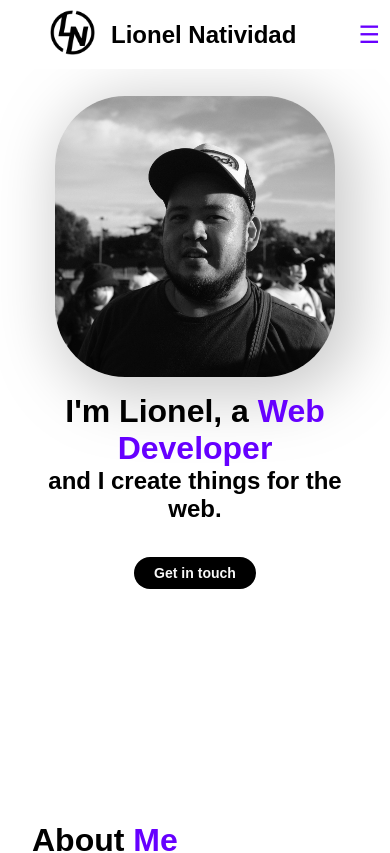
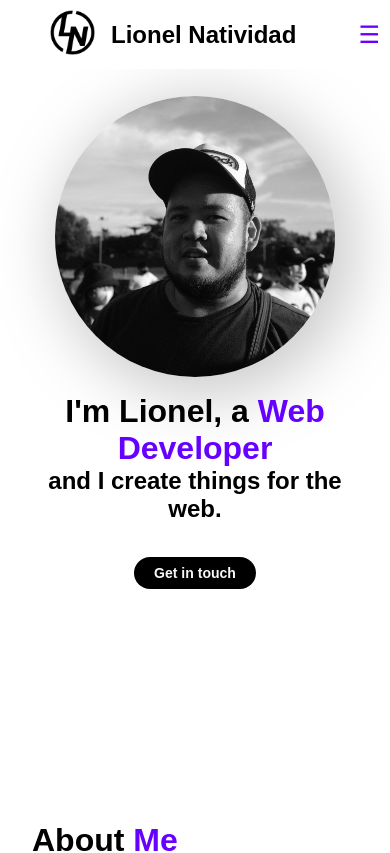
Before and after one commit to lionelkvn/lionelkvn.github.io, a React (Create React App) app: page / in a window 390 px wide. Shown: the top 853 px of the page. Built offline with nearby package versions, Linux system fonts and the light colour scheme.

Commit message:
home image made into a circle for mobile

```diff
--- a/src/components/Home/Home.css
+++ b/src/components/Home/Home.css
@@ -79,7 +79,7 @@
 
     .home-image img {
       width: 100%; /* Adjust the image width for better responsiveness */
-      border-radius: 25%; /* Use a perfect circle for border-radius */
+      border-radius: 50%; /* Use a perfect circle for border-radius */
     }
 
     .home-text {
```
